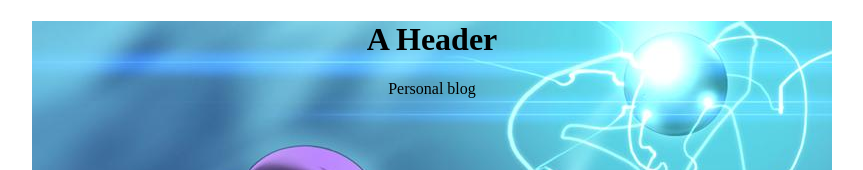
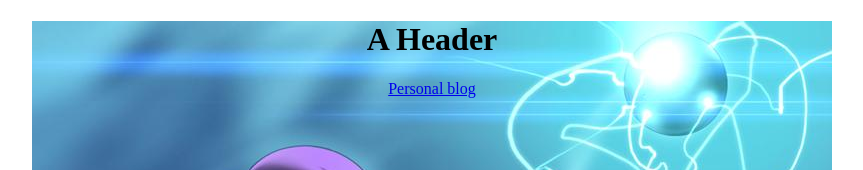
Before and after one commit to AnranQ96/AnranQ96.github.io, a plain HTML site: page index.html in a window 1280 px wide. Shown: the top 170 px of the page, without its empty margins (208-1071 px from the left). Drawn offline with nearby package versions, Linux system fonts and the light colour scheme.

Commit message:
Update index.html

```diff
--- a/index.html
+++ b/index.html
@@ -17,7 +17,7 @@
     <body>
         <div class = "bg" style = "height: 600px;">
             <h1>A Header</h1>
-            <div><a ref = "https://anranq96.github.io/a-normal-blog/" target = "_blank">Personal blog</a></div>
+            <div><a href = "https://anranq96.github.io/a-normal-blog/" target = "_blank">Personal blog</a></div>
         </div>
 
 
```
